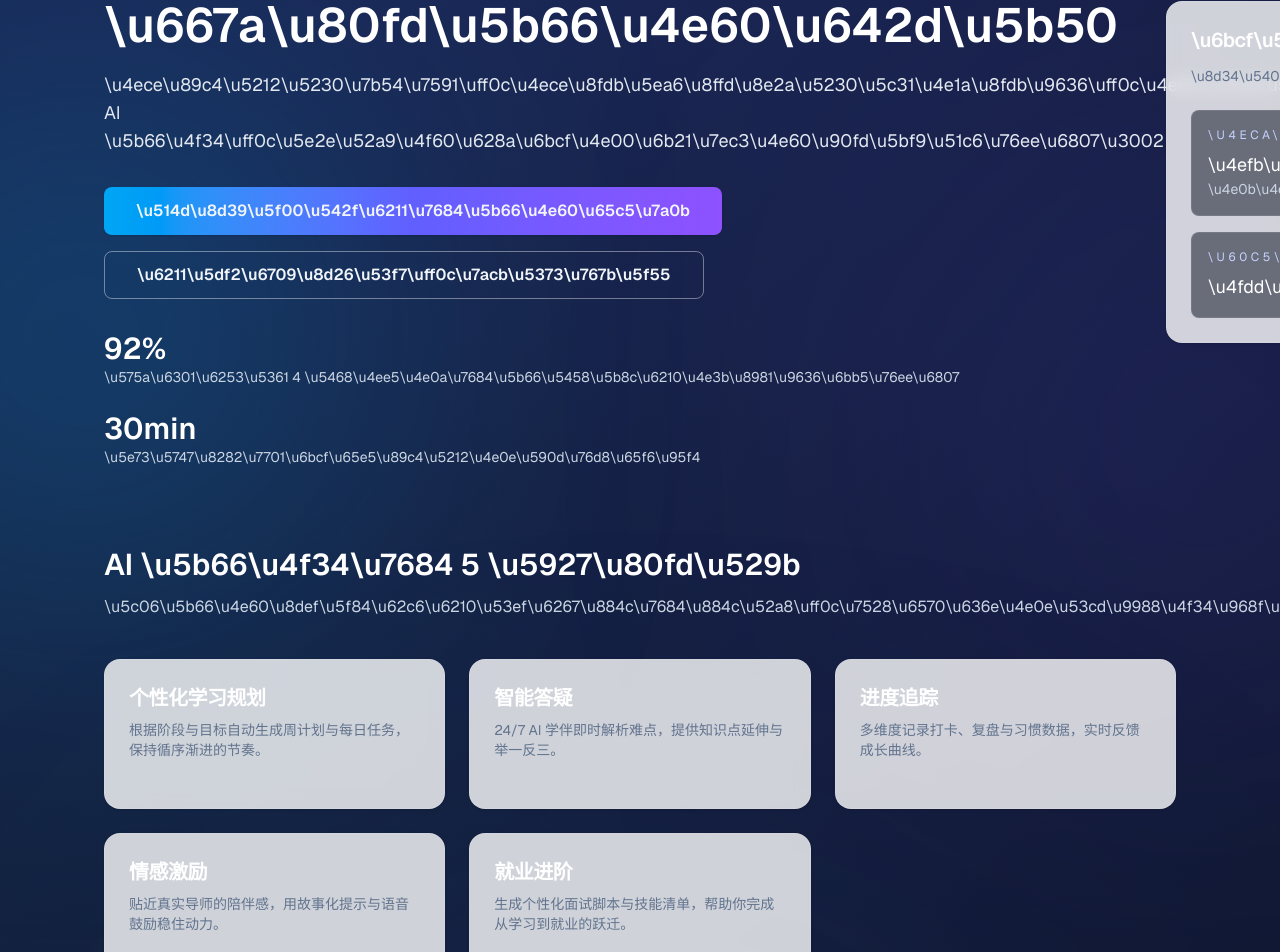
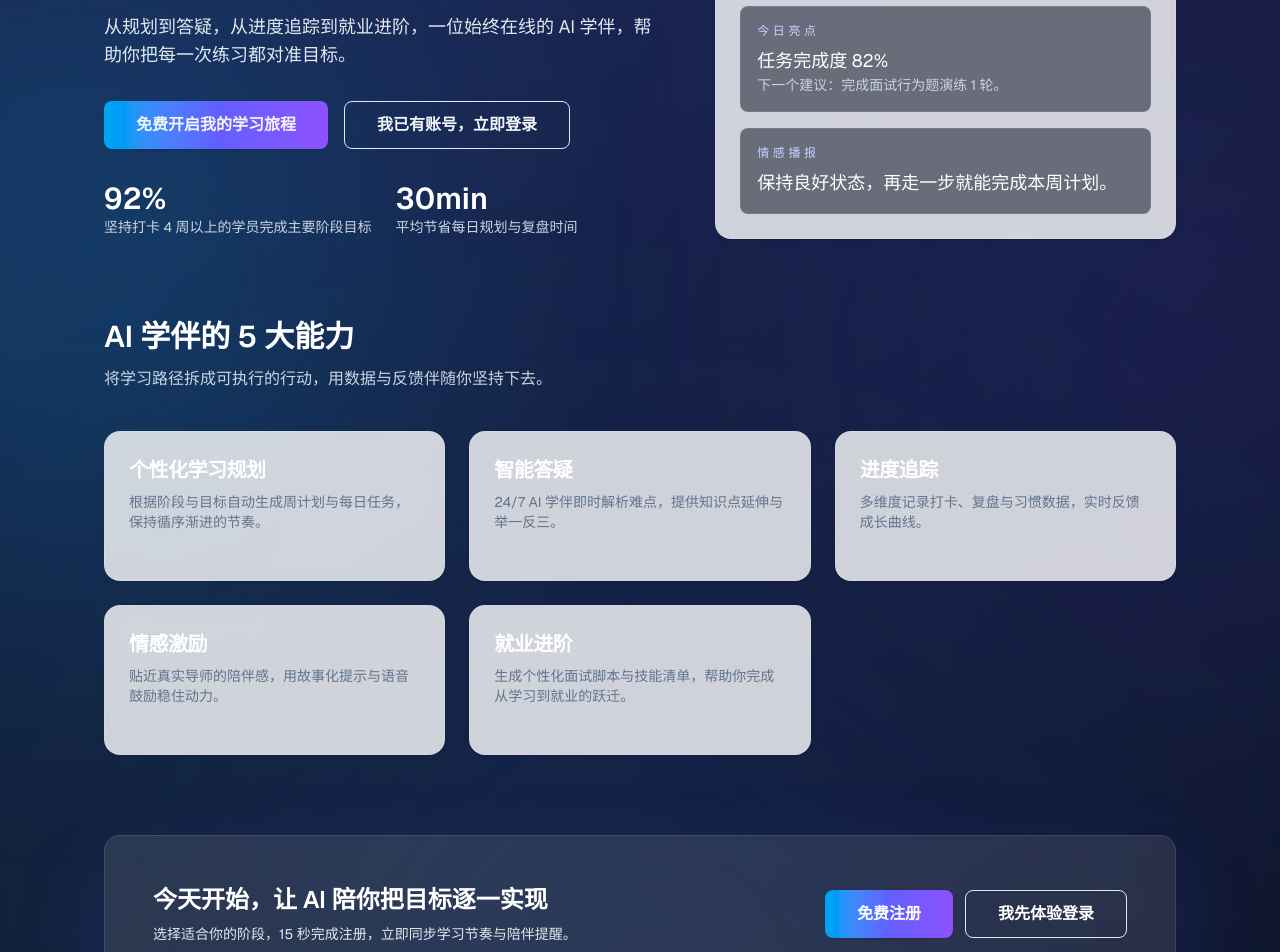
Before and after one commit to 542101079-hub/ai-study-buddy, a Next.js app: page / in a window 1280 px wide. Shown: the part 280-1232 px from the top of the page. Built offline with nearby package versions, Linux system fonts and the light colour scheme.

Commit message:
UI:主界面文字中文显示

```diff
--- a/src/app/page.tsx
+++ b/src/app/page.tsx
@@ -16,24 +16,24 @@ import { useAuthRedirect } from "@/hooks/use-auth-redirect";
 
 const FEATURES = [
   {
-    title: "\u4e2a\u6027\u5316\u5b66\u4e60\u89c4\u5212",
-    description: "\u6839\u636e\u9636\u6bb5\u4e0e\u76ee\u6807\u81ea\u52a8\u751f\u6210\u5468\u8ba1\u5212\u4e0e\u6bcf\u65e5\u4efb\u52a1\uff0c\u4fdd\u6301\u5faa\u5e8f\u6e10\u8fdb\u7684\u8282\u594f\u3002",
+    title: "个性化学习规划",
+    description: "根据阶段与目标自动生成周计划与每日任务，保持循序渐进的节奏。",
   },
   {
-    title: "\u667a\u80fd\u7b54\u7591",
-    description: "24/7 AI \u5b66\u4f34\u5373\u65f6\u89e3\u6790\u96be\u70b9\uff0c\u63d0\u4f9b\u77e5\u8bc6\u70b9\u5ef6\u4f38\u4e0e\u4e3e\u4e00\u53cd\u4e09\u3002",
+    title: "智能答疑",
+    description: "24/7 AI 学伴即时解析难点，提供知识点延伸与举一反三。",
   },
   {
-    title: "\u8fdb\u5ea6\u8ffd\u8e2a",
-    description: "\u591a\u7ef4\u5ea6\u8bb0\u5f55\u6253\u5361\u3001\u590d\u76d8\u4e0e\u4e60\u60ef\u6570\u636e\uff0c\u5b9e\u65f6\u53cd\u9988\u6210\u957f\u66f2\u7ebf\u3002",
+    title: "进度追踪",
+    description: "多维度记录打卡、复盘与习惯数据，实时反馈成长曲线。",
   },
   {
-    title: "\u60c5\u611f\u6fc0\u52b1",
-    description: "\u8d34\u8fd1\u771f\u5b9e\u5bfc\u5e08\u7684\u966a\u4f34\u611f\uff0c\u7528\u6545\u4e8b\u5316\u63d0\u793a\u4e0e\u8bed\u97f3\u9f13\u52b1\u7a33\u4f4f\u52a8\u529b\u3002",
+    title: "情感激励",
+    description: "贴近真实导师的陪伴感，用故事化提示与语音鼓励稳住动力。",
   },
   {
-    title: "\u5c31\u4e1a\u8fdb\u9636",
-    description: "\u751f\u6210\u4e2a\u6027\u5316\u9762\u8bd5\u811a\u672c\u4e0e\u6280\u80fd\u6e05\u5355\uff0c\u5e2e\u52a9\u4f60\u5b8c\u6210\u4ece\u5b66\u4e60\u5230\u5c31\u4e1a\u7684\u8dc3\u8fc1\u3002",
+    title: "就业进阶",
+    description: "生成个性化面试脚本与技能清单，帮助你完成从学习到就业的跃迁。",
   },
 ];
 
@@ -52,13 +52,13 @@ export default function HomePage() {
 
       <header className="border-b border-white/10 bg-slate-950/70 backdrop-blur-sm">
         <div className="mx-auto flex w-full max-w-6xl items-center justify-between px-6 py-6 sm:px-10">
-          <BrandLogo subtitle="AI\u667a\u80fd\u5b66\u4e60\u642d\u5b50" />
+          <BrandLogo subtitle="AI智能学习搭子" />
           <div className="flex items-center gap-3">
             <Button asChild variant="ghost" className="text-slate-200 hover:text-white">
-              <Link href="/signin">\u767b\u5f55</Link>
+              <Link href="/signin">登录</Link>
             </Button>
             <Button asChild className="shadow-[0_12px_40px_rgba(59,130,246,0.32)]">
-              <Link href="/signup">\u7acb\u5373\u6ce8\u518c</Link>
+              <Link href="/signup">立即注册</Link>
             </Button>
           </div>
         </div>
@@ -72,47 +72,47 @@ export default function HomePage() {
             </span>
             <div className="space-y-4">
               <h1 className="text-4xl font-semibold leading-tight text-white sm:text-5xl">
-                \u4f60\u7684 AI \u667a\u80fd\u5b66\u4e60\u642d\u5b50
+                你的 AI 智能学习搭子
               </h1>
               <p className="max-w-xl text-base text-slate-200 sm:text-lg">
-                \u4ece\u89c4\u5212\u5230\u7b54\u7591\uff0c\u4ece\u8fdb\u5ea6\u8ffd\u8e2a\u5230\u5c31\u4e1a\u8fdb\u9636\uff0c\u4e00\u4f4d\u59cb\u7ec8\u5728\u7ebf\u7684 AI \u5b66\u4f34\uff0c\u5e2e\u52a9\u4f60\u628a\u6bcf\u4e00\u6b21\u7ec3\u4e60\u90fd\u5bf9\u51c6\u76ee\u6807\u3002
+                从规划到答疑，从进度追踪到就业进阶，一位始终在线的 AI 学伴，帮助你把每一次练习都对准目标。
               </p>
             </div>
             <div className="flex flex-wrap items-center gap-4">
               <Button asChild size="lg" className="px-7 text-base shadow-[0_18px_45px_rgba(79,70,229,0.35)]">
-                <Link href="/signup">\u514d\u8d39\u5f00\u542f\u6211\u7684\u5b66\u4e60\u65c5\u7a0b</Link>
+                <Link href="/signup">免费开启我的学习旅程</Link>
               </Button>
-              <Button asChild size="lg" variant="outline" className="border-white/40 text-white hover:bg-white/10">
-                <Link href="/signin">\u6211\u5df2\u6709\u8d26\u53f7\uff0c\u7acb\u5373\u767b\u5f55</Link>
+              <Button asChild size="lg" variant="outline" className="border-sky-300/50 text-sky-100 hover:border-sky-400 hover:bg-sky-500/15 hover:text-white">
+                <Link href="/signin">我已有账号，立即登录</Link>
               </Button>
             </div>
             <div className="flex flex-wrap gap-6 text-sm text-slate-300">
               <div>
                 <p className="text-3xl font-semibold text-white">92%</p>
-                <p>\u575a\u6301\u6253\u5361 4 \u5468\u4ee5\u4e0a\u7684\u5b66\u5458\u5b8c\u6210\u4e3b\u8981\u9636\u6bb5\u76ee\u6807</p>
+                <p>坚持打卡 4 周以上的学员完成主要阶段目标</p>
               </div>
               <div>
                 <p className="text-3xl font-semibold text-white">30min</p>
-                <p>\u5e73\u5747\u8282\u7701\u6bcf\u65e5\u89c4\u5212\u4e0e\u590d\u76d8\u65f6\u95f4</p>
+                <p>平均节省每日规划与复盘时间</p>
               </div>
             </div>
           </div>
           <Card className="border-white/10 bg-white/5 text-white shadow-[0_25px_80px_rgba(79,70,229,0.18)]">
             <CardHeader className="space-y-3">
-              <CardTitle className="text-2xl">\u6bcf\u5929\u90fd\u6709\u4f19\u4f34\u5728\u4f60\u8eab\u65c1</CardTitle>
+              <CardTitle className="text-2xl">每天都有伙伴在你身旁</CardTitle>
               <CardDescription className="text-base text-slate-200">
-                \u8d34\u5408\u8282\u594f\u7684\u5b66\u4e60\u642d\u5b50\uff0c\u770b\u677f\u5f0f\u638c\u63e1\u8fdb\u5c55\uff0c\u590d\u76d8\u63d0\u9192\u548c\u60c5\u7eea\u64ad\u62a5\u968f\u65f6\u8ddf\u8fdb\u3002
+                贴合节奏的学习搭子，看板式掌握进展，复盘提醒和情绪播报随时跟进。
               </CardDescription>
             </CardHeader>
             <CardContent className="space-y-4 text-sm text-slate-200">
               <div className="rounded-lg border border-white/10 bg-slate-950/50 p-4">
-                <p className="text-xs uppercase tracking-[0.3em] text-indigo-200">\u4eca\u65e5\u4eae\u70b9</p>
-                <p className="mt-2 text-lg text-white">\u4efb\u52a1\u5b8c\u6210\u5ea6 82%</p>
-                <p className="text-slate-300">\u4e0b\u4e00\u4e2a\u5efa\u8bae\uff1a\u5b8c\u6210\u9762\u8bd5\u884c\u4e3a\u9898\u6f14\u7ec3 1 \u8f6e\u3002</p>
+                <p className="text-xs uppercase tracking-[0.3em] text-indigo-200">今日亮点</p>
+                <p className="mt-2 text-lg text-white">任务完成度 82%</p>
+                <p className="text-slate-300">下一个建议：完成面试行为题演练 1 轮。</p>
               </div>
               <div className="rounded-lg border border-white/10 bg-slate-950/50 p-4">
-                <p className="text-xs uppercase tracking-[0.3em] text-indigo-200">\u60c5\u611f\u64ad\u62a5</p>
-                <p className="mt-2 text-lg text-white">\u4fdd\u6301\u826f\u597d\u72b6\u6001\uff0c\u518d\u8d70\u4e00\u6b65\u5c31\u80fd\u5b8c\u6210\u672c\u5468\u8ba1\u5212\u3002</p>
+                <p className="text-xs uppercase tracking-[0.3em] text-indigo-200">情感播报</p>
+                <p className="mt-2 text-lg text-white">保持良好状态，再走一步就能完成本周计划。</p>
               </div>
             </CardContent>
           </Card>
@@ -120,9 +120,9 @@ export default function HomePage() {
 
         <section className="space-y-10">
           <div className="space-y-3">
-            <h2 className="text-3xl font-semibold text-white">AI \u5b66\u4f34\u7684 5 \u5927\u80fd\u529b</h2>
+            <h2 className="text-3xl font-semibold text-white">AI 学伴的 5 大能力</h2>
             <p className="max-w-2xl text-base text-slate-300">
-              \u5c06\u5b66\u4e60\u8def\u5f84\u62c6\u6210\u53ef\u6267\u884c\u7684\u884c\u52a8\uff0c\u7528\u6570\u636e\u4e0e\u53cd\u9988\u4f34\u968f\u4f60\u575a\u6301\u4e0b\u53bb\u3002
+              将学习路径拆成可执行的行动，用数据与反馈伴随你坚持下去。
             </p>
           </div>
           <div className="grid gap-6 md:grid-cols-2 xl:grid-cols-3">
@@ -148,17 +148,17 @@ export default function HomePage() {
         <section className="overflow-hidden rounded-2xl border border-white/10 bg-white/10 px-8 py-12 text-white shadow-[0_35px_90px_rgba(79,70,229,0.2)] sm:px-12">
           <div className="flex flex-col gap-6 sm:flex-row sm:items-center sm:justify-between">
             <div className="space-y-2">
-              <h3 className="text-2xl font-semibold">\u4eca\u5929\u5f00\u59cb\uff0c\u8ba9 AI \u966a\u4f60\u628a\u76ee\u6807\u9010\u4e00\u5b9e\u73b0</h3>
+              <h3 className="text-2xl font-semibold">今天开始，让 AI 陪你把目标逐一实现</h3>
               <p className="max-w-xl text-sm text-slate-200">
-                \u9009\u62e9\u9002\u5408\u4f60\u7684\u9636\u6bb5\uff0c15 \u79d2\u5b8c\u6210\u6ce8\u518c\uff0c\u7acb\u5373\u540c\u6b65\u5b66\u4e60\u8282\u594f\u4e0e\u966a\u4f34\u63d0\u9192\u3002
+                选择适合你的阶段，15 秒完成注册，立即同步学习节奏与陪伴提醒。
               </p>
             </div>
             <div className="flex flex-wrap gap-3">
               <Button asChild size="lg" className="px-6 shadow-[0_12px_35px_rgba(59,130,246,0.32)]">
-                <Link href="/signup">\u514d\u8d39\u6ce8\u518c</Link>
+                <Link href="/signup">免费注册</Link>
               </Button>
-              <Button asChild size="lg" variant="outline" className="border-white/40 text-white hover:bg-white/10">
-                <Link href="/signin">\u6211\u5148\u4f53\u9a8c\u767b\u5f55</Link>
+              <Button asChild size="lg" variant="outline" className="border-sky-300/50 text-sky-100 hover:border-sky-400 hover:bg-sky-500/15 hover:text-white">
+                <Link href="/signin">我先体验登录</Link>
               </Button>
             </div>
           </div>
```
